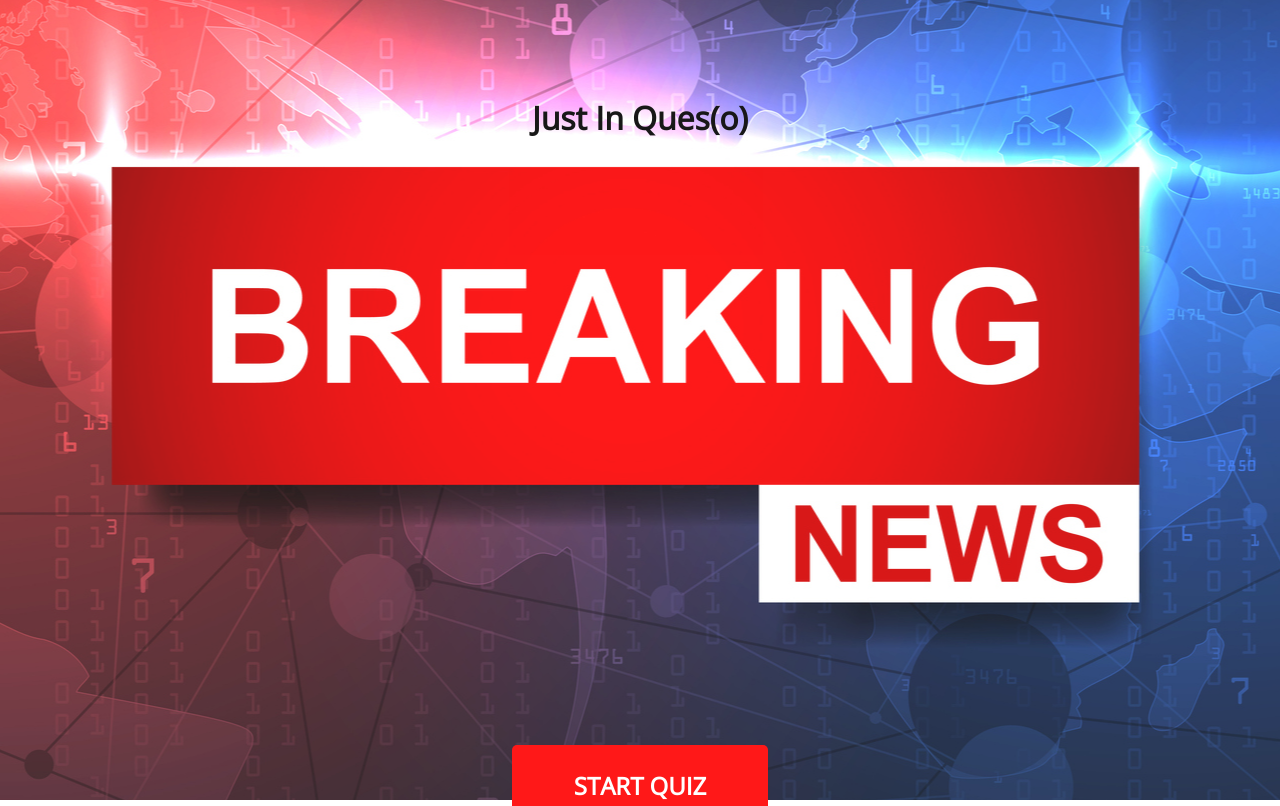
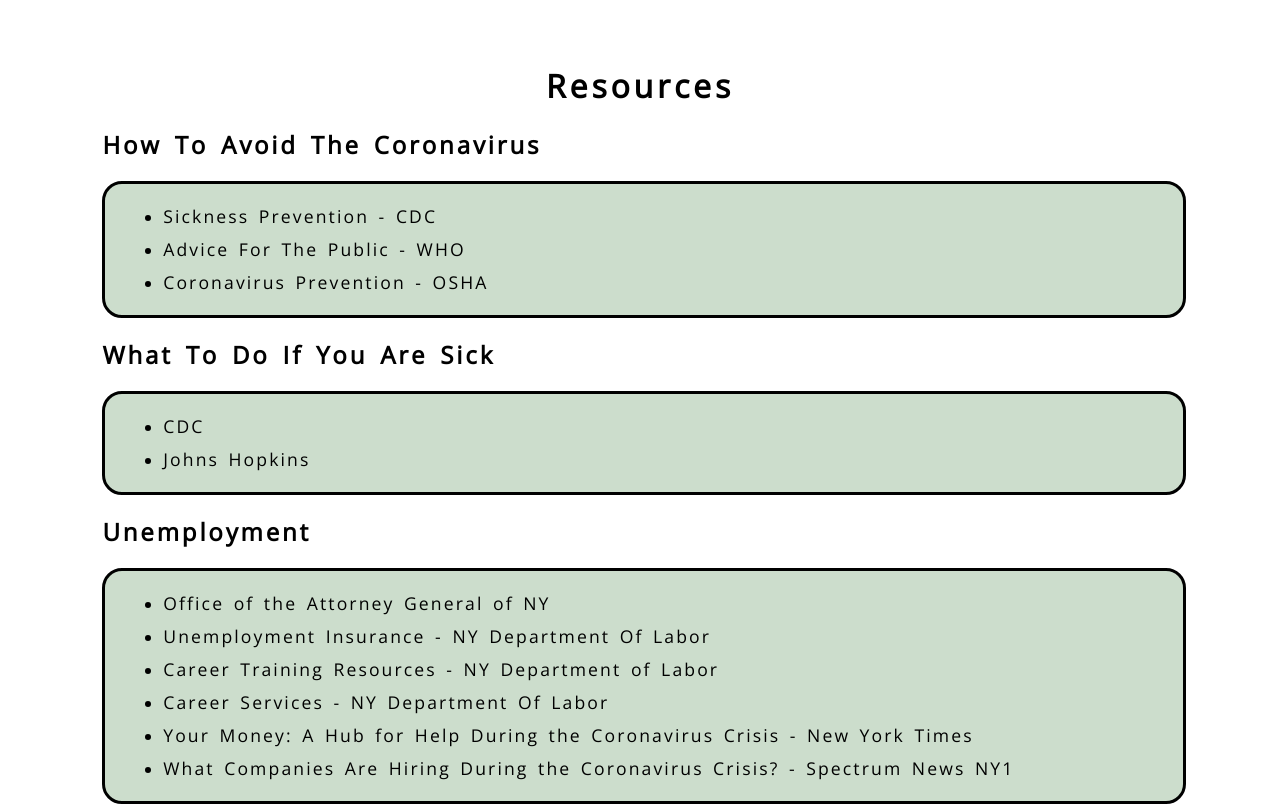
Before and after one commit to klpetersen/just-in-case-front-end, a React (Create React App) app: page / in a window 1280 px wide. Shown: the top 806 px of the page. Built offline with nearby package versions, Linux system fonts and the light colour scheme; no server answers.

Commit message:
Resources CSS

```diff
--- a/src/App.js
+++ b/src/App.js
@@ -59,14 +59,15 @@
   render() {
     return (
       <div className='main-container'>
-        {this.state.frontPage ?
+        {/* {this.state.frontPage ?
           <FrontPage toggleStartQuiz={this.toggleStartQuiz} />
           :
           this.state.completed ?
             <Results questions={this.state.questions} reset={this.reset} />
             :
             this.state.questions && this.displayQuestion()
-        }
+        } */}
+        <Resources />
       </div>
     )
   }
--- a/src/components/Resources.js
+++ b/src/components/Resources.js
@@ -1,16 +1,16 @@
 import React, { Component } from 'react'
+import '../css/Resources.css'
 
 export default class Resources extends Component {
+
     render() {
         return (
-
-            // CDC, WHO, Unemployment,
-            <div>
+            <div className='resource-component'>
                 <h1> Resources </h1>
                 <div className='resource-container'>
                     <div className='resource'>
-                        <h2>How to avoid the corona virus</h2>
-                        <ul>
+                        <h2>How To Avoid The Coronavirus</h2>
+                        <ul className='resource-list'>
                             <li><a href='https://www.cdc.gov/coronavirus/2019-ncov/prevent-getting-sick/prevention.html' target="_blank" rel="noopener noreferrer">Sickness Prevention - CDC</a></li>
                             <li><a href='https://www.who.int/emergencies/diseases/novel-coronavirus-2019/advice-for-public' target="_blank" rel="noopener noreferrer">Advice For The Public - WHO</a></li>
                             <li><a href='https://www.osha.gov/SLTC/covid-19/controlprevention.html' target="_blank" rel="noopener noreferrer">Coronavirus Prevention - OSHA</a></li>
@@ -18,14 +18,14 @@
                     </div>
                     <div className='resource'>
                         <h2>What To Do If You Are Sick</h2>
-                        <ul>
+                        <ul className='resource-list'>
                             <li><a href='https://www.cdc.gov/coronavirus/2019-ncov/if-you-are-sick/steps-when-sick.html' target="_blank" rel="noopener noreferrer">CDC</a></li>
                             <li><a href='https://www.hopkinsmedicine.org/health/conditions-and-diseases/coronavirus/coronavirus-what-if-i-feel-sick' target="_blank" rel="noopener noreferrer">Johns Hopkins</a></li>
                         </ul>
                     </div>
                     <div className='resource'>
                         <h2>Unemployment</h2>
-                        <ul>
+                        <ul className='resource-list'>
                             <li><a href='https://ag.ny.gov/coronavirus' target="_blank" rel="noopener noreferrer">Office of the Attorney General of NY</a></li>
                             <li><a href='https://labor.ny.gov/unemploymentassistance.shtm' target="_blank" rel="noopener noreferrer">Unemployment Insurance - NY Department Of Labor</a></li>
                             <li><a href='https://labor.ny.gov/careerservices/planyourcareer/training.shtm' target="_blank" rel="noopener noreferrer">Career Training Resources - NY Department of Labor</a></li>
@@ -36,7 +36,7 @@
                     </div>
                     <div className='resource'>
                         <h2>General Resources</h2>
-                        <ul>
+                        <ul className='resource-list'>
                             <li><a href='https://www.cdc.gov/coronavirus/resources.html' target="_blank" rel="noopener noreferrer">CDC</a></li>
                             <li><a href='https://www.who.int/emergencies/diseases/novel-coronavirus-2019' target="_blank" rel="noopener noreferrer">WHO</a></li>
                             <li><a href='https://www.dol.gov/coronavirus' target="_blank" rel="noopener noreferrer">US Department of Labor</a></li>
--- /dev/null
+++ b/src/css/Resources.css
@@ -0,0 +1,43 @@
+.resource-container {
+    margin-left: 8%;
+}
+
+.resource h2 {
+    letter-spacing: 0.12em;
+    word-spacing: 0.16em;
+}
+
+.resource-component h1{
+    text-align: center;
+    letter-spacing: 0.12em;
+    word-spacing: 0.16em;
+}
+
+.resource-list {
+    border: solid;
+    border-radius: 20px;
+    padding: 1em;
+    background-color: #CDC;
+    width: 92%;
+}
+
+.resource-list a {
+    text-decoration: none;
+    color: black;
+    font-size: 110%;
+    letter-spacing: 0.12em;
+    word-spacing: 0.16em;
+    cursor: pointer;
+}
+
+.resource-list a:hover {
+    font-size: 125%;
+    color: #ccffcc;
+    font-weight: bold;
+    background-color: rgba(0, 0, 0, 0.856);
+}
+
+.resource-list li {
+    line-height: 2rem;
+    margin-left: 4%;
+}
```
